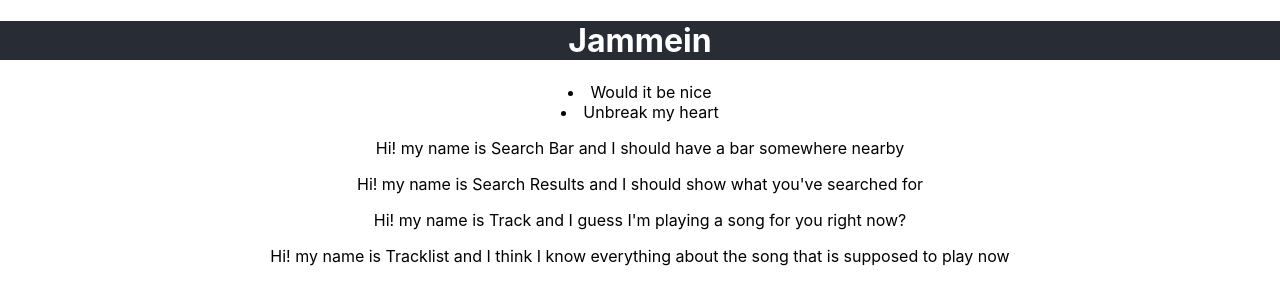
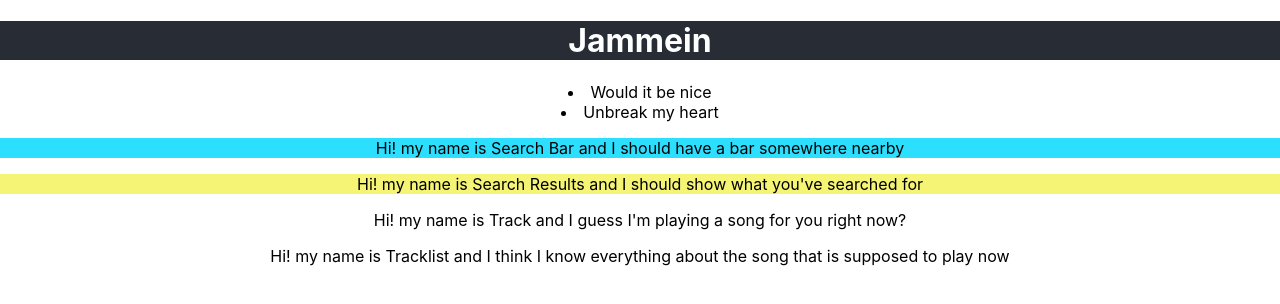
Before and after one commit to cheershanny/jammming, a React (Create React App) app: page / in a window 1280 px wide. Shown: the top 304 px of the page. Built offline with nearby package versions, Linux system fonts and the light colour scheme.

Commit message:
fixing style

```diff
--- a/src/static_components/Playlist.js
+++ b/src/static_components/Playlist.js
@@ -1,9 +1,9 @@
 
-export const Playlist = () => {
+export const Playlist = (prop) => {
     const list = ['Would it be nice', 'Unbreak my heart'];
 
     return (
-        <div>
+        <div className = {prop.className} >
             {list.map((song) => <li>{song}</li>)}
         </div>
     );
--- a/src/static_components/SearchBar.js
+++ b/src/static_components/SearchBar.js
@@ -1,5 +1,5 @@
-export const SearchBar = () => {
+export const SearchBar = (prop) => {
     return (
-        <p>Hi! my name is Search Bar and I should have a bar somewhere nearby</p>
+        <p className = {prop.className}>Hi! my name is Search Bar and I should have a bar somewhere nearby</p>
         );
 }
--- a/src/static_components/SearchResults.js
+++ b/src/static_components/SearchResults.js
@@ -1,5 +1,5 @@
-export const SearchResults = () => {
+export const SearchResults = (prop) => {
     return (
-        <p>Hi! my name is Search Results and I should show what you've searched for</p>
+        <p className = {prop.className}>Hi! my name is Search Results and I should show what you've searched for</p>
         );
 }
```
